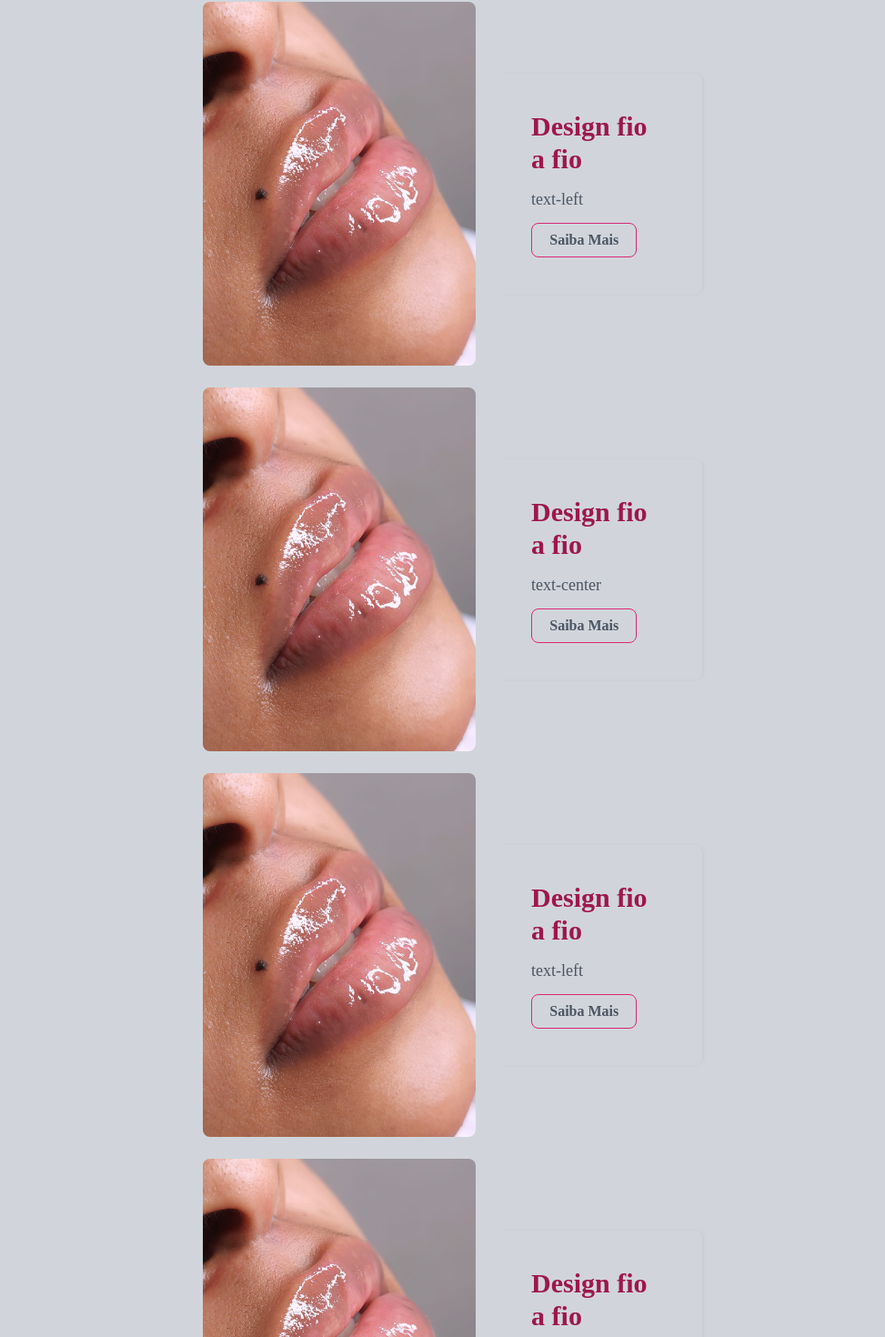
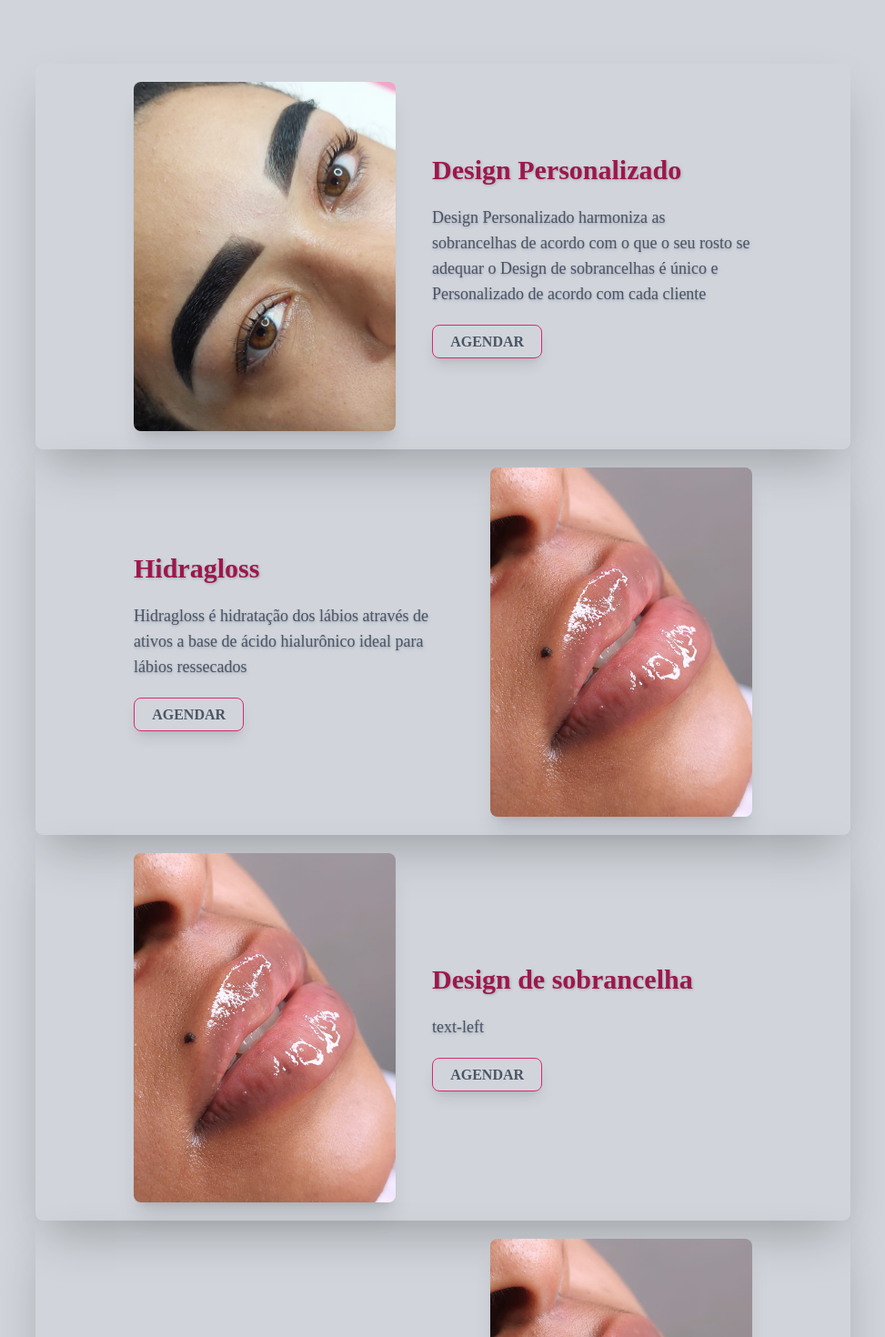
Before and after one commit to maxwel0lz/projeto-bia-react, a React (Vite) app: page /catalogo in a window 1280 px wide. Shown: the part 132-1602 px from the top of the page at 91% size, without its empty margins (153-1126 px from the left). Built offline with nearby package versions, Linux system fonts and the light colour scheme; a web font is replaced by a local one.

Commit message:
Catalogo finalizado

```diff
--- a/src/components/CardCatalogo.jsx
+++ b/src/components/CardCatalogo.jsx
@@ -1,22 +1,22 @@
 import React from 'react'
-import imgservico1 from '../assets/esfoliacao.jpeg'
-function CardCatalogo({titulo,tipo, texto}) {
+
+function CardCatalogo({titulo,tipo, descricao, imagem}) {
   return (
-    <div className="font-card max-lg:flex-col  bg-opacity-50 flex flex-row justify-around items-center px-36 max-sm:px-0 my-3">
+    <div className="w-[80%] min-w-[50rem] max-md:min-w-full shadow-2xl rounded-lg font-card max-md:flex-col  bg-opacity-50 flex flex-row justify-center gap-10 max-md:gap-0 items-center px-24 max-sm:px-5">
 
-            <div className={`${tipo} max-lg:order-none w-[60%] max-md:w-[80%] flex justify-center items-center col-span-3`}>
-                <img className="w-[300px] object-contain  rounded-lg" src={imgservico1} alt="" />
+            <div className={`order-${tipo}  max-lg:order-none   flex justify-center items-center  py-5`}>
+                <img className="shadow-xl w-[18rem] min-w-[8rem]  rounded-lg" src={imagem} alt="" />
             </div>
 
-            <div className="flex flex-col items-start gap-3 w-[40%] max-lg:w-full max-lg:items-center  max-lg:text-justify text-left  col-span-2 p-10  rounded-lg shadow-right ">
-                <h3 className="text-pink-800 text-3xl  font-bold">Design fio a fio</h3>
-                <p className="text-wrap text-gray-600 text-lg">{texto}</p>
+            <div className="flex flex-col text-left items-start gap-5 w-1/2 max-md:p-3   max-md:w-full  max-lg:items-center  max-lg:text-justify    ">
+                <h3 className="text-shadow-sm text-pink-800 text-3xl  font-bold max-md:text-center">{titulo}</h3>
+                <p className=" text-gray-600 text-lg text-shadow-md max-sm:text-base">{descricao}</p>
 
                 <button
-                    className="font-semibold leading-none flex  text-gray-600 bg-transparent border border-pink-600 hover:bg-pink-600 hover:text-white hover:border-white transition duration-150 ease-in-out"
+                    className="shadow-lg font-semibold leading-none flex  text-gray-600 bg-transparent border border-pink-600 hover:bg-pink-600 hover:text-white hover:border-white transition duration-150 ease-in-out"
                     type="button"
                 >
-                    Saiba Mais
+                    AGENDAR
                 </button>
             </div>
         </div>
--- a/src/pages/Catalogo.jsx
+++ b/src/pages/Catalogo.jsx
@@ -1,18 +1,27 @@
 import React from 'react'
 import CardCatalogo from '../components/CardCatalogo'
-
+import imgservico1 from '../assets/esfoliacao.jpeg'
+import designSobraselha from '../assets/designSobranselha.jpeg'
 function Catalogo() {
 
   return (
-    <div className='flex flex-col items-center bg-gray-300'>
-      <CardCatalogo titulo={"Design de sobrancelha"} texto={"text-left"} />
-      <CardCatalogo titulo={"Design de sobrancelha"} tipo={"flex-row-reverse"} texto={"text-center"} />
-      <CardCatalogo titulo={"Design de sobrancelha"} texto={"text-left"} />
-      <CardCatalogo titulo={"Design de sobrancelha"} tipo={"flex-row-reverse"} texto={"text-center"} />
-      <CardCatalogo titulo={"Design de sobrancelha"} texto={"text-left"} />
-      <CardCatalogo titulo={"Design de sobrancelha"} tipo={"flex-row-reverse"} texto={"text-center"} />
-      <CardCatalogo titulo={"Design de sobrancelha"} texto={"text-left"} />
-      <CardCatalogo titulo={"Design de sobrancelha"} tipo={"flex-row-reverse"} texto={"text-center"} />
+    <div className='flex flex-col items-center bg-gray-300 max-sm:p-10 p-20'>
+      <CardCatalogo
+        imagem={designSobraselha}
+        titulo={"Design Personalizado"}
+        descricao={"Design Personalizado harmoniza as sobrancelhas de acordo com o que o seu rosto se adequar o Design de sobrancelhas é único e Personalizado de acordo com cada cliente"}
+      />
+      <CardCatalogo
+        imagem={imgservico1}
+        titulo={"Hidragloss"}
+        tipo={"1"} descricao={"Hidragloss é hidratação dos lábios através de ativos a base de ácido hialurônico ideal para lábios ressecados"}
+      />
+      <CardCatalogo imagem={imgservico1}titulo={"Design de sobrancelha"} descricao={"text-left"} />
+      <CardCatalogo imagem={imgservico1}titulo={"Design de sobrancelha"} tipo={"1"} descricao={"text-center"} />
+      <CardCatalogo imagem={imgservico1}titulo={"Design de sobrancelha"} descricao={"text-left"} />
+      <CardCatalogo imagem={imgservico1}titulo={"Design de sobrancelha"} tipo={"1"} descricao={"text-center"} />
+      <CardCatalogo imagem={imgservico1}titulo={"Design de sobrancelha"} descricao={"text-left"} />
+      <CardCatalogo imagem={imgservico1}titulo={"Design de sobrancelha"} tipo={"1"} descricao={"text-center"} />
 
     </div>
   )
```
Also changed, not shown: src/assets/designSobranselha.jpeg (added).
